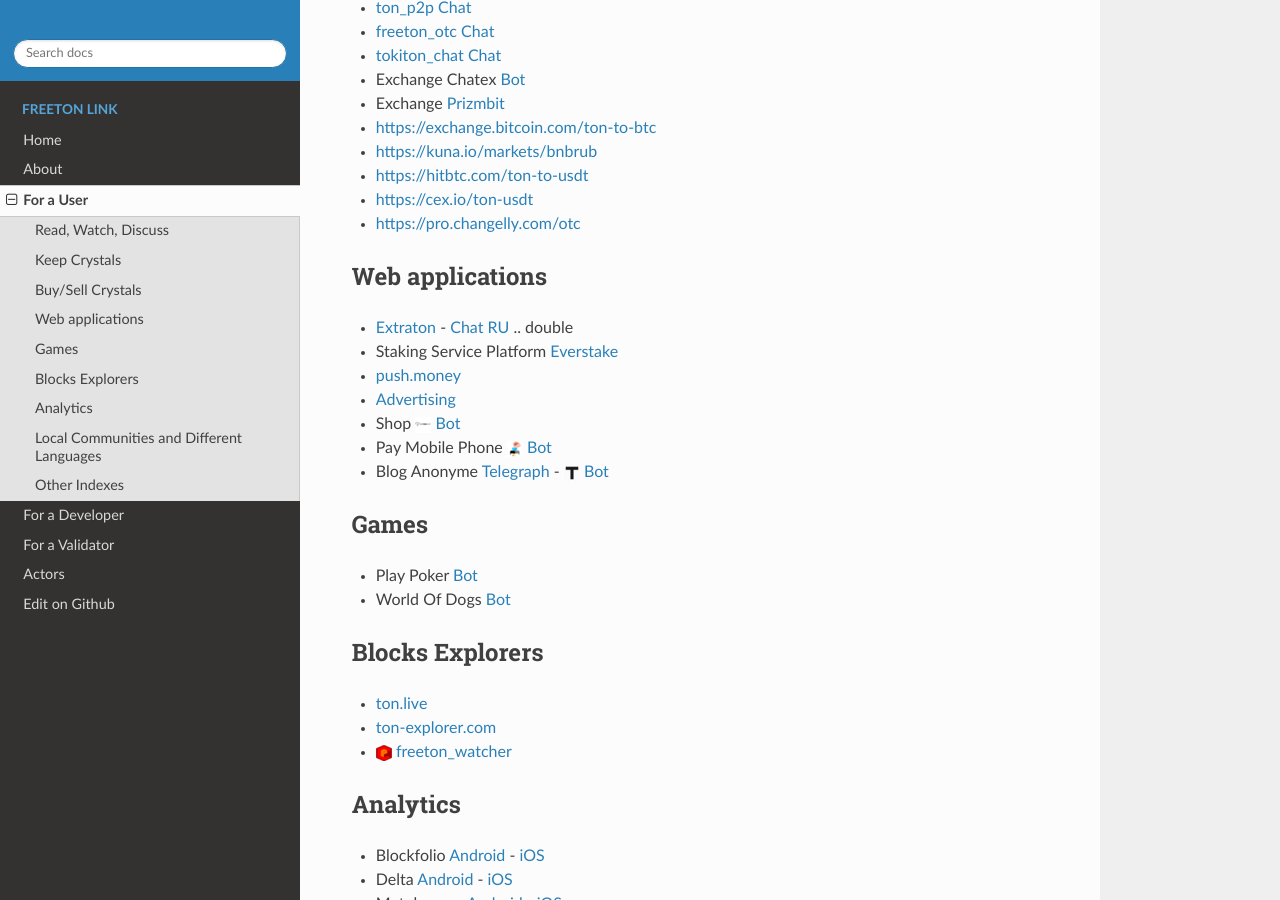
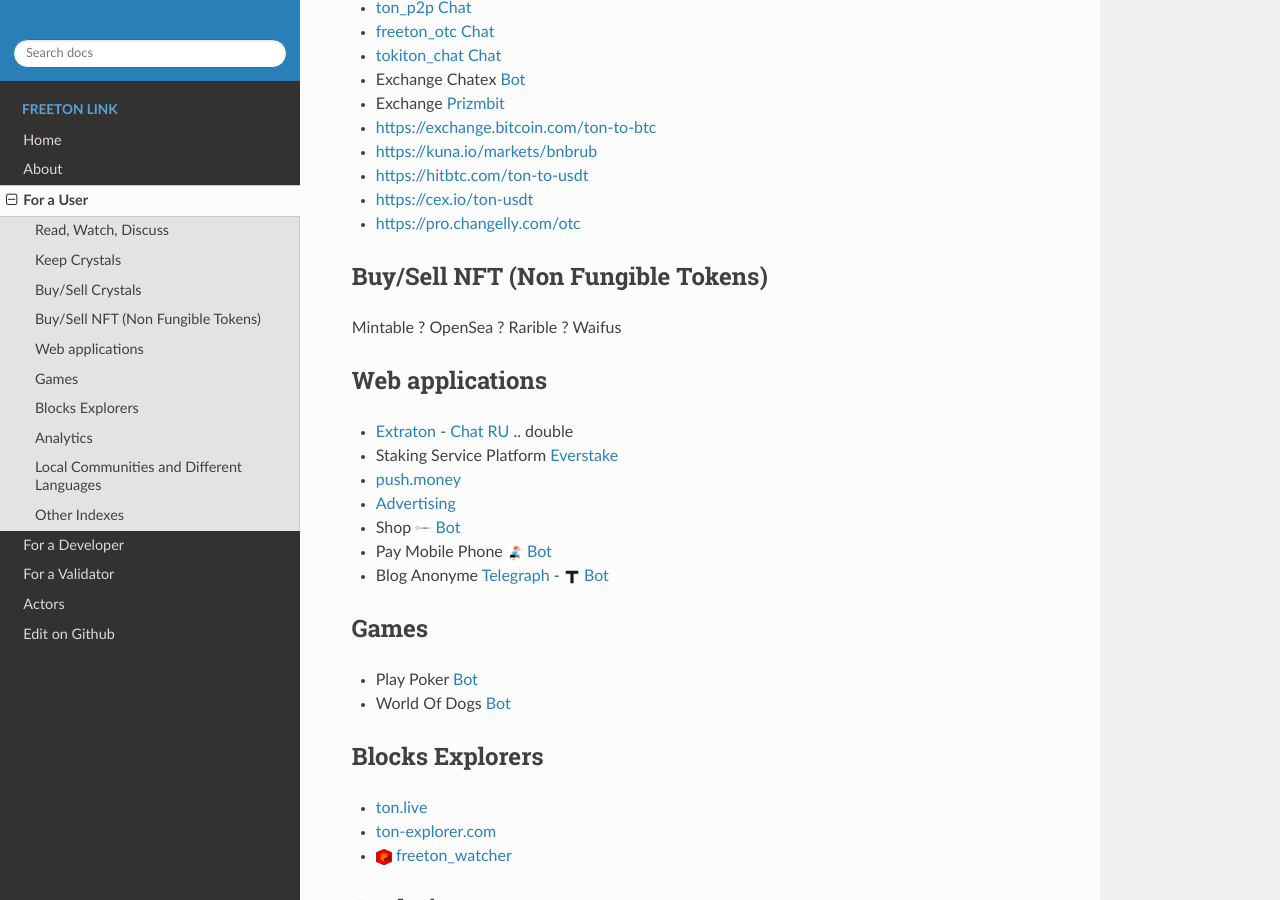
Before and after one commit to OCamlPro/www.freeton.link, a Sphinx documentation site: the page built from sphinx/user.rst, in a window 1280 px wide and 900 px high, scrolled down 932 px. Built offline with Sphinx 7.4.7 and the Read the Docs theme 2.0.0, drawn with Linux system fonts in a browser that asks for light colours; the version number could not be read and is left out.

Commit message:
petits changements

```diff
--- a/sphinx/actors.rst
+++ b/sphinx/actors.rst
@@ -34,7 +34,7 @@
 * Influencers `Channel <https://t.me/freeton_influencers_channel>`_ `Chat <https://t.me/freeton_influencers>`_
 * Formal Methods `Chat <https://t.me/joinchat/rWanhNQPJ1FiMGVi>`_
 * Global Community `Channel <https://t.me/freeton_global_community_sub_en>`_ - `Chat <https://t.me/global_community_sg>`_ - `Channel RU <https://t.me/freeton_global_community_sub_ru>`_ - `Chat RU <https://t.me/global_community_sg_ru>`_
-* NFT `Chat <https://t.me/freetonbasednft>`_
+* NFT (Non Fungible Token) `Chat <https://t.me/freetonbasednft>`_
 * Social Media Marketing `Chat <https://t.me/freetonsmm_en>`_
 * Voice `Chat <https://t.me/commVoice_freeton>`_
 * Web & Design `Chat <https://t.me/web_design_freeton>`_ - `Chat RU <https://t.me/web_design_subgov>`_
--- a/sphinx/user.rst
+++ b/sphinx/user.rst
@@ -41,6 +41,13 @@
 * https://hitbtc.com/ton-to-usdt
 * https://cex.io/ton-usdt
 * https://pro.changelly.com/otc
+
+Buy/Sell NFT (Non Fungible Tokens)
+~~~~~~~~~~~~~~~~~~~~~~~~~~~~~~~~~~
+Mintable ?
+OpenSea ?
+Rarible ?
+Waifus
 
 Web applications
 ~~~~~~~~~~~~~~~~
```
